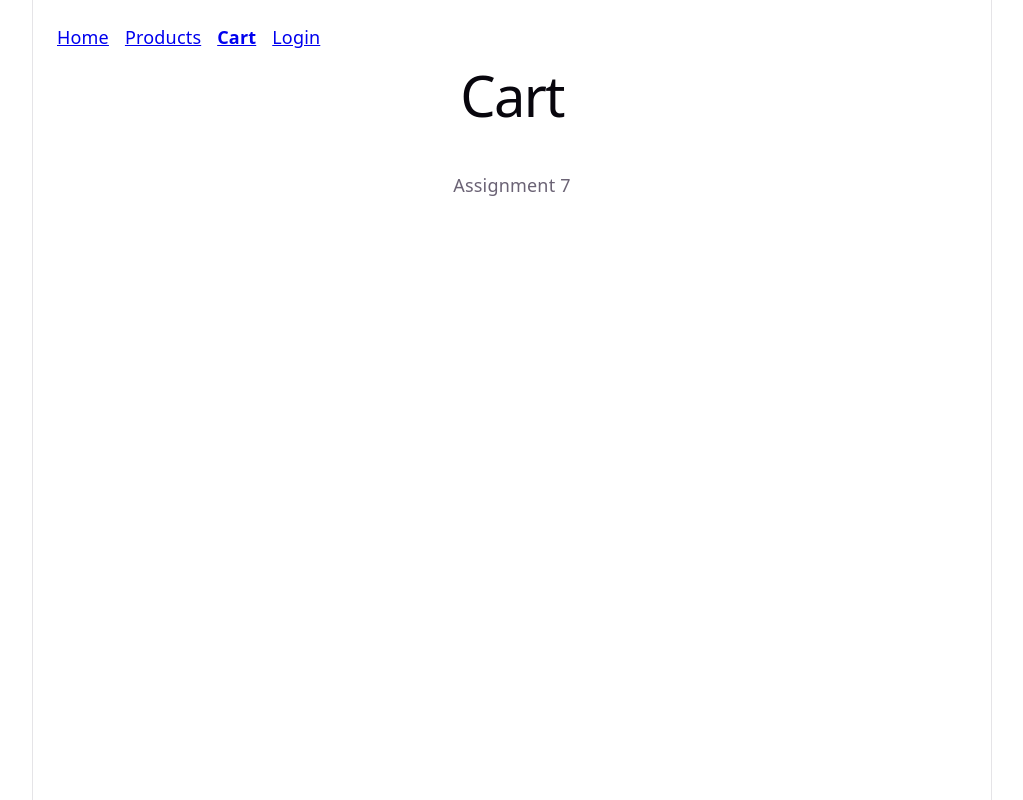
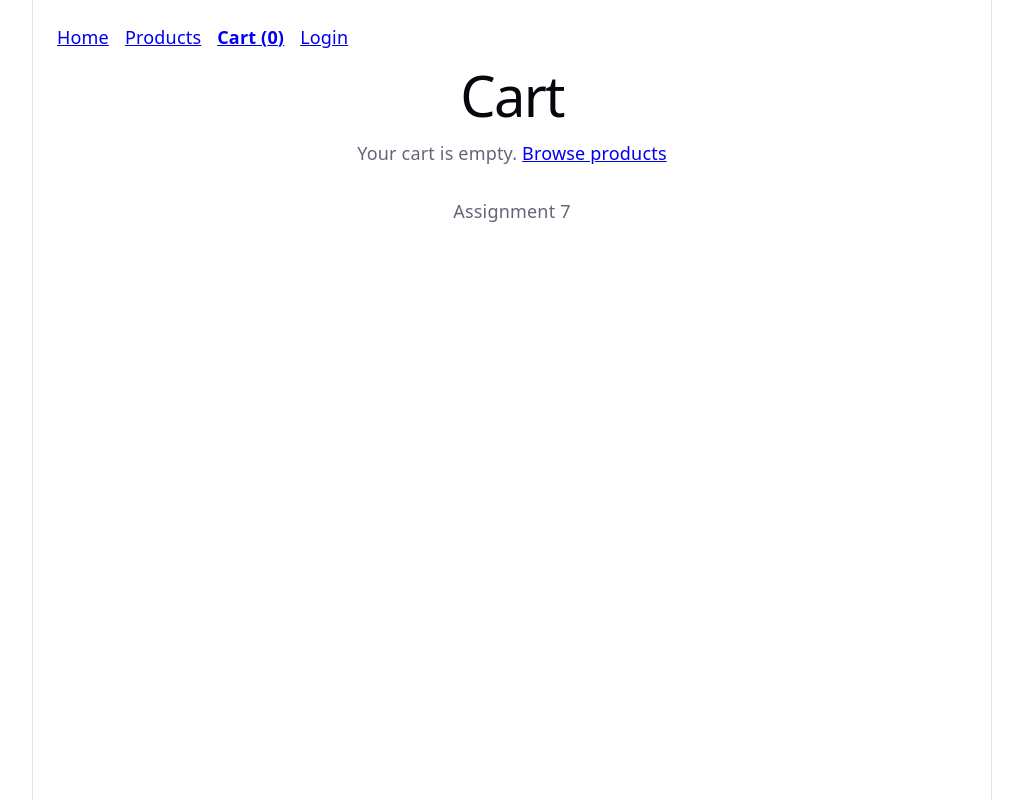
Before and after one commit to BerkeSengezer/assigment7, a React (Vite) app: page /cart in a window 1280 px wide. Shown: the whole page, without its empty margins (128-1151 px from the left). Built offline with nearby package versions, Linux system fonts and the light colour scheme.

Commit message:
Add persistent cart with quantity controls

```diff
--- a/package.json
+++ b/package.json
@@ -12,7 +12,8 @@
   "dependencies": {
     "react": "^19.3.1",
     "react-dom": "^19.3.1",
-    "react-router": "^8.5.1"
+    "react-router": "^8.5.1",
+    "zustand": "^5.1.0"
   },
   "devDependencies": {
     "@types/react": "^19.3.0",
--- a/src/App.jsx
+++ b/src/App.jsx
@@ -2,14 +2,17 @@ import { BrowserRouter, Link, NavLink, Outlet, Route, Routes } from 'react-route
 import './App.css'
 import ProductList from './pages/ProductList'
 import ProductDetail from './pages/ProductDetail'
+import Cart from './pages/Cart'
+import { useCart } from './store/cartStore'
 
 function Layout() {
+  const count = useCart(state => state.items.reduce((sum, item) => sum + item.quantity, 0))
   return (
     <>
       <nav aria-label="Main navigation">
         <NavLink to="/" end>Home</NavLink>
         <NavLink to="/products">Products</NavLink>
-        <NavLink to="/cart">Cart</NavLink>
+        <NavLink to="/cart">Cart ({count})</NavLink>
         <NavLink to="/login">Login</NavLink>
       </nav>
       <main><Outlet /></main>
@@ -37,7 +40,7 @@ export default function App() {
             <Route index element={<ProductList />} />
             <Route path=":id" element={<ProductDetail />} />
           </Route>
-          <Route path="cart" element={<h1>Cart</h1>} />
+          <Route path="cart" element={<Cart />} />
           <Route path="login" element={<h1>Login</h1>} />
           <Route path="*" element={<NotFound />} />
         </Route>
--- /dev/null
+++ b/src/pages/Cart.jsx
@@ -0,0 +1,38 @@
+import { Link } from 'react-router'
+import { useCart } from '../store/cartStore'
+
+export default function Cart() {
+  const items = useCart(state => state.items)
+  const setQuantity = useCart(state => state.setQuantity)
+  const removeItem = useCart(state => state.removeItem)
+  const clear = useCart(state => state.clear)
+  const total = items.reduce((sum, item) => sum + item.price * item.quantity, 0)
+
+  return (
+    <>
+      <h1>Cart</h1>
+      {items.length === 0 ? (
+        <p>Your cart is empty. <Link to="/products">Browse products</Link></p>
+      ) : (
+        <>
+          <ul>
+            {items.map(item => (
+              <li key={item.id}>
+                {item.title} · ${item.price.toFixed(2)} ·{' '}
+                <button type="button" aria-label={`Decrease quantity of ${item.title}`}
+                  onClick={() => setQuantity(item.id, item.quantity - 1)}>−</button>
+                {' '}{item.quantity}{' '}
+                <button type="button" aria-label={`Increase quantity of ${item.title}`}
+                  onClick={() => setQuantity(item.id, item.quantity + 1)}>+</button>
+                {' '}
+                <button type="button" onClick={() => removeItem(item.id)}>Remove</button>
+              </li>
+            ))}
+          </ul>
+          <p>Total: ${total.toFixed(2)}</p>
+          <button type="button" onClick={clear}>Clear cart</button>
+        </>
+      )}
+    </>
+  )
+}
--- a/src/pages/ProductDetail.jsx
+++ b/src/pages/ProductDetail.jsx
@@ -2,8 +2,10 @@ import { useMemo } from 'react'
 import { useNavigate, useParams } from 'react-router'
 import { fetchProduct } from '../api/productsApi'
 import { useFetch } from '../hooks/useFetch'
+import { useCart } from '../store/cartStore'
 
 function ProductDetails({ id }) {
+  const addItem = useCart(state => state.addItem)
   const navigate = useNavigate()
   const inputs = useMemo(() => [id], [id])
   const { loading, error, data: product } = useFetch(fetchProduct, inputs)
@@ -20,6 +22,7 @@ function ProductDetails({ id }) {
           <p>{product.description}</p>
           <p>Category: {product.category}</p>
           <p>Price: ${product.price.toFixed(2)}</p>
+          <button type="button" onClick={() => addItem(product)}>Add to cart</button>
         </article>
       )}
     </>
--- /dev/null
+++ b/src/store/cartStore.js
@@ -0,0 +1,60 @@
+import { create } from 'zustand'
+
+const storageKey = 'assignment7-cart'
+
+function readItems() {
+  try {
+    const items = JSON.parse(localStorage.getItem(storageKey))
+    if (!Array.isArray(items)) return []
+
+    return items.filter(item =>
+      item &&
+      Number.isInteger(item.id) &&
+      typeof item.title === 'string' &&
+      Number.isFinite(item.price) &&
+      Number.isInteger(item.quantity) &&
+      item.quantity > 0
+    )
+  } catch {
+    return []
+  }
+}
+
+export const useCart = create((set) => ({
+  items: readItems(),
+
+  addItem: ({ id, title, price }) => set(({ items }) => {
+    const existing = items.find(item => item.id === id)
+    if (!existing) {
+      return { items: [...items, { id, title, price, quantity: 1 }] }
+    }
+
+    return {
+      items: items.map(item => item.id === id
+        ? { ...item, quantity: item.quantity + 1 }
+        : item),
+    }
+  }),
+
+  removeItem: id => set(({ items }) => ({
+    items: items.filter(item => item.id !== id),
+  })),
+
+  setQuantity: (id, quantity) => set(({ items }) => ({
+    items: quantity < 1
+      ? items.filter(item => item.id !== id)
+      : items.map(item => item.id === id ? { ...item, quantity } : item),
+  })),
+
+  clear: () => set({ items: [] }),
+}))
+
+useCart.subscribe(({ items }, previous) => {
+  if (items === previous.items) return
+
+  try {
+    localStorage.setItem(storageKey, JSON.stringify(items))
+  } catch {
+    // The cart can still be used when storage is unavailable.
+  }
+})
```
Also changed, not shown: 1 other file (tests, documents, lock files or other folders).
